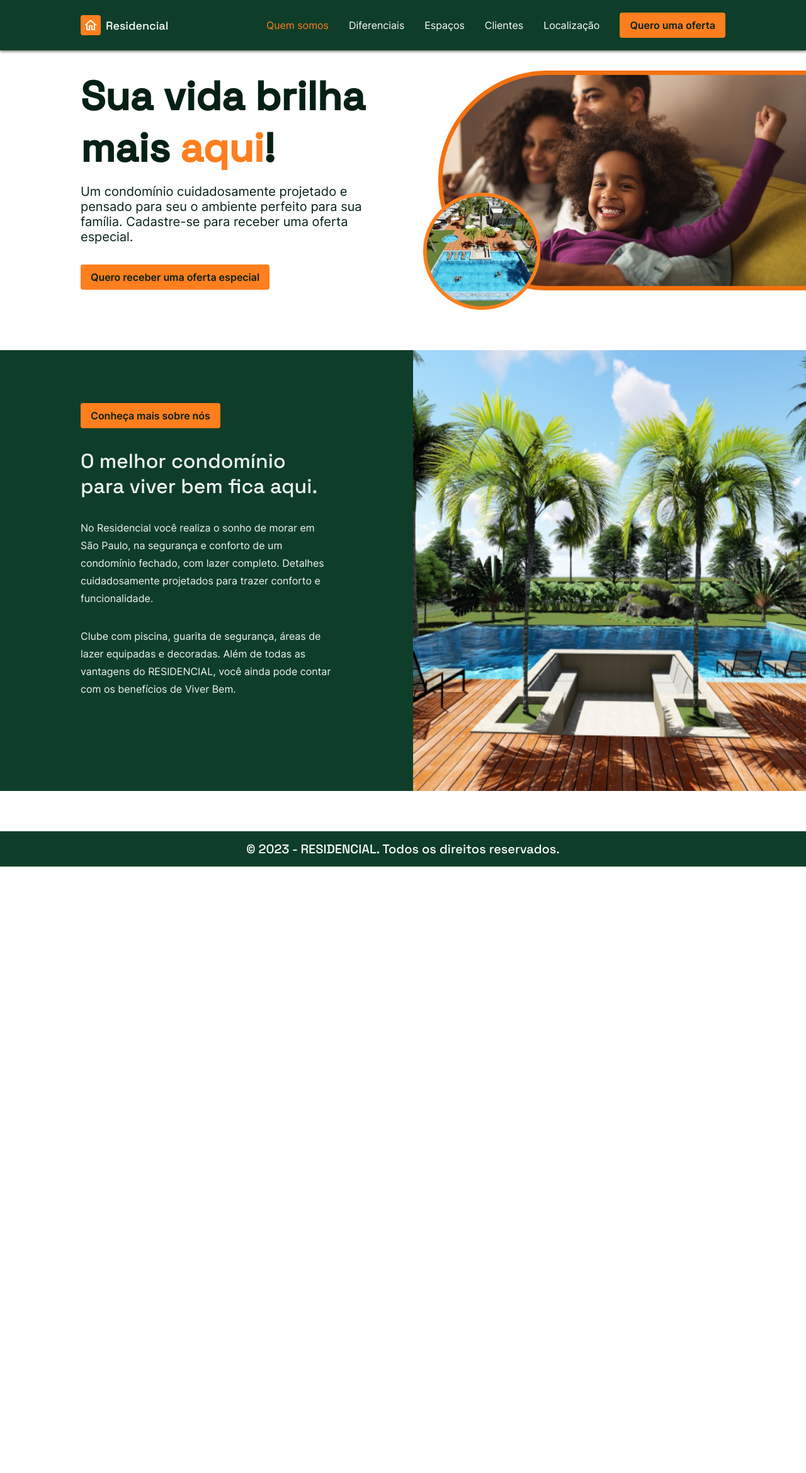
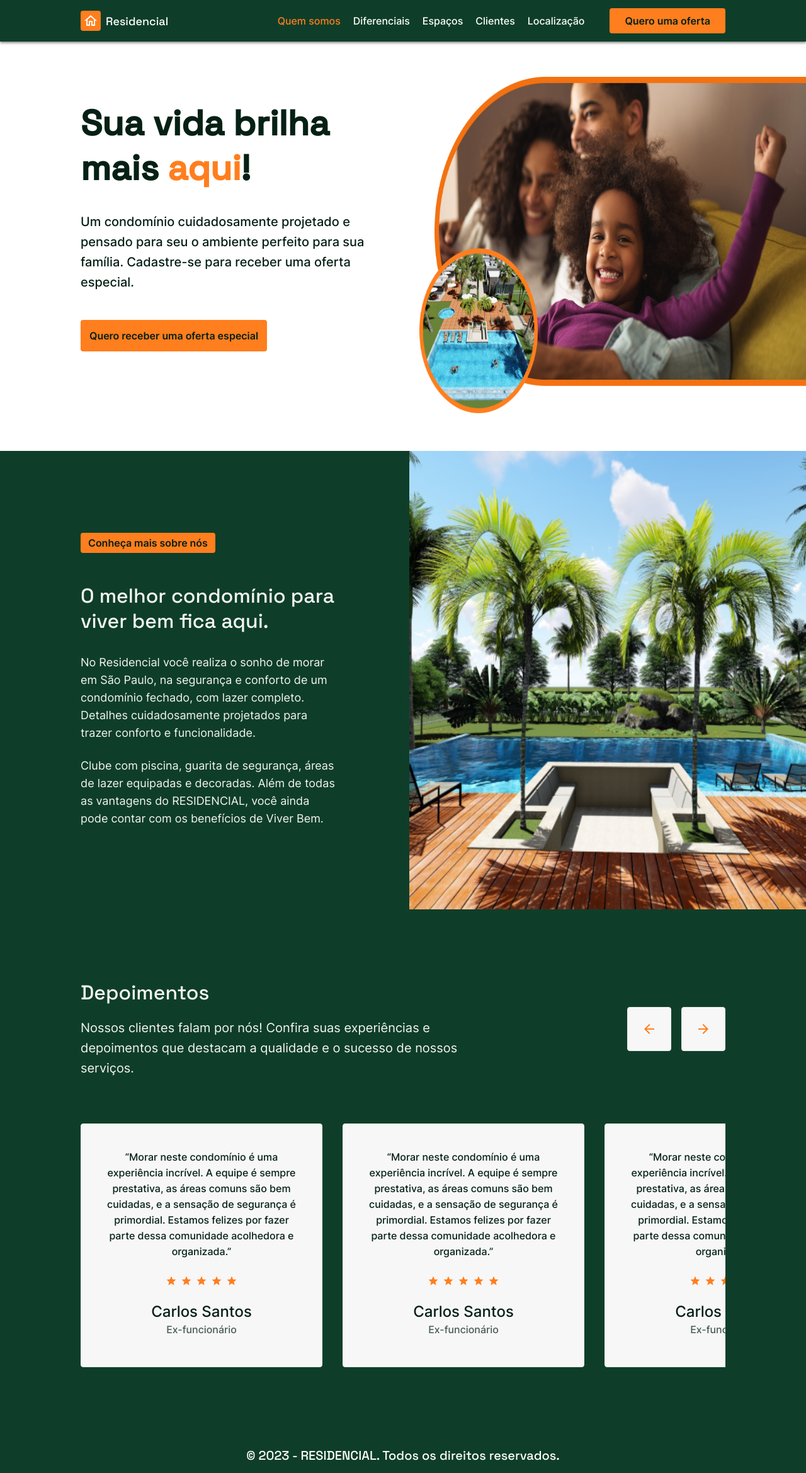
Before and after one commit to bnoa-io/angular-desafio-15-codelandia, an Angular app: page / in a window 1280 px wide. Shown: the whole page at 63% size. Before the commit the page ends 1376 px from the top, so only its background shows below. Built offline with nearby package versions, Linux system fonts and the light colour scheme.

Commit message:
feat add section testimonials and fix responsivity code css

```diff
--- a/src/app/pages/index/footer/footer.component.css
+++ b/src/app/pages/index/footer/footer.component.css
@@ -6,13 +6,11 @@ footer {
   justify-content: center;
   align-items: center;
   color: var(--white);
-  font-family: var(--font-space-grotesk);
-  margin-top: 2rem;
+  font: 1.4rem var(--font-space-grotesk);
 }
 
 @media screen and (min-width: 1200px) {
   footer {
-    font-size: 1.25rem;
-    margin-top: 4rem;
+    font-size: 2rem;
   }
 }
--- a/src/app/pages/index/header/header.component.css
+++ b/src/app/pages/index/header/header.component.css
@@ -4,14 +4,16 @@ header {
   display: flex;
   align-items: center;
   min-height: 7dvh;
-  padding-inline: 1rem;
-  box-shadow: 0 0.125rem 0.25rem rgba(0, 0, 0, .5);
+  padding-inline: 2.4rem;
+  box-shadow: 0 0.2rem 0.4rem rgba(0, 0, 0, .5);
+  position: sticky;
+  top: 0;
 }
 
 header #brandLogo {
   display: flex;
   align-items: center;
-  gap: .5rem;
+  gap: .8rem;
   margin-right: auto;
   user-select: none;
 }
@@ -19,14 +21,15 @@ header #brandLogo {
 header #brandLogo > i {
   background: var(--orange);
   color: var(--white);
-  border-radius: 0.25rem;
-  padding: 0.25rem;
+  border-radius: var(--radius);
+  padding: 0.4rem;
 }
 
 header #brandLogo > span {
-  font: 1.125rem var(--font-space-grotesk);
+  font: 1.8rem var(--font-space-grotesk);
   color: var(--white);
-  border-radius: .25rem;
+  border-radius: var(--radius);
+  font-weight: 500;
 }
 
 .container-nav > :where(menu, #getOffer) {
@@ -36,25 +39,24 @@ header #brandLogo > span {
 menu.active {
   display: flex !important;
   flex-direction: column;
-  gap: .25rem;
+  gap: .4rem;
   position: absolute;
-  right: 1rem;
-  top: calc(100% + .5rem);
+  right: 2.4rem;
+  top: calc(100% + .8rem);
   background: var(--orange);
-  font-size: 1rem;
-  padding: .25rem;
-  border-radius: .25rem;
-  box-shadow: 0 0 0 0.25rem #ff994c, 0 0 .75rem rgba(0, 0, 0, 1);
+  padding: .4em;
+  border-radius: var(--radius);
+  box-shadow: 0 0 0 .4rem #ff994c, 0 0 .12rem rgba(0, 0, 0, 1);
 }
 
 menu.active::before {
   content: "";
   position: absolute;
-  top: -.75rem;
-  right: .5rem;
+  top: -1.2rem;
+  right: .8rem;
   width: 0;
   height: 0;
-  border: solid .5rem transparent;
+  border: solid .8rem transparent;
   border-left-color: #ff994c;
   border-top-color: #ff994c;
   rotate: 45deg;
@@ -62,24 +64,24 @@ menu.active::before {
 }
 
 menu.active > li {
-  padding: .5rem 1rem;
+  padding: .8rem 1.6rem;
   background: hsl(25.6deg 100% 65%);
-  border-radius: .25rem;
+  border-radius: var(--radius);
   color: var(--text-color-green);
   cursor: pointer;
   font-weight: 500;
 }
 
-menu.active > li:hover {
+menu.active > :where(li:hover, li.active) {
   background: var(--green);
   color: var(--orange);
 }
 
 #toggleMenu {
   background: var(--orange);
-  border-radius: .25rem;
+  border-radius: var(--radius);
+  width: 3.2rem;
   aspect-ratio: 1/1;
-  width: 2rem;
   display: flex;
   justify-content: center;
   align-items: center;
@@ -93,14 +95,15 @@ menu.active > li:hover {
 #getOffer{
   background-color: var(--orange);
   color: var(--text-color-green);
-  border-radius: .25rem;
-  height: 2.5rem;
+  border-radius: var(--radius);
+  height: 4rem;
 }
 
 /* tablets and small desktop */
 @media screen and (min-width: 765px) and (max-width: 1199px) {
   header {
-    padding-inline: 2rem;
+    padding-inline: 3.2rem;
+    height: 8dvh;
   }
 
   #toggleMenu {
@@ -108,15 +111,22 @@ menu.active > li:hover {
   }
 
   #getOffer {
+    height: 3.7rem;
+    padding-inline: 1.6rem;
     display: block;
+    font-size: 1.4rem;
   }
 }
 
 /* desktop */
 @media screen and (min-width: 1200px) {
   header {
-    height: 10dvh;
+    height: 8.25dvh;
     padding-inline: 10dvw;
+  }
+
+  #brandLogo > span {
+    font-size: 1.8rem !important;
   }
 
   #toggleMenu {
@@ -127,11 +137,10 @@ menu.active > li:hover {
   .container-nav > :where(menu, #getOffer) {
     display: flex;
     align-items: center;
-    font-size: 1rem;
   }
 
   .container-nav {
-    gap: 2rem;
+    gap: 4rem;
   }
 
   .container-nav > menu {
@@ -145,6 +154,8 @@ menu.active > li:hover {
     display: flex;
     justify-content: center;
     user-select: none;
+    font-weight: 500;
+    font-size: 1.6rem;
   }
 
   .container-nav > menu > li.active {
@@ -158,9 +169,9 @@ menu.active > li:hover {
   .container-nav > menu > li::after{
     content: "";
     display: block;
-    height: .125rem;
+    height: .2rem;
     width: 0;
-    bottom: -.25rem;
+    bottom: -.4rem;
     position: absolute;
     background-color: transparent;
     opacity: 0;
@@ -176,4 +187,9 @@ menu.active > li:hover {
   .container-nav > menu > li:active {
     scale: .95;
   }
+
+  #getOffer {
+    font-size: 1.6rem;
+    padding: 1.6rem 2.4rem;
+  }
 }
--- a/src/app/pages/index/header/header.component.html
+++ b/src/app/pages/index/header/header.component.html
@@ -7,7 +7,7 @@
     <button id="toggleMenu" (click)="toggleMenu($event)">
       <i>menu</i>
     </button>
-    @if (this.isVisible) {
+    @if (this.isVisibleMenu) {
       <menu [className]="menuClass">
         <li class="active" (click)="onClickMenuItem($event)">Quem somos</li>
         <li (click)="onClickMenuItem($event)">Diferenciais</li>
--- a/src/app/pages/index/header/header.component.ts
+++ b/src/app/pages/index/header/header.component.ts
@@ -9,7 +9,7 @@ import { Component, HostListener  } from '@angular/core';
 })
 export class HeaderComponent {
   menuClass:string = '';
-  isVisible:boolean = window.innerWidth < 766 || window.innerWidth > 1199;
+  isVisibleMenu:boolean = window.innerWidth < 766 || window.innerWidth > 1199;
 
   @HostListener('window:resize', ['$event'])
   onResize(event: Event): void {
@@ -17,7 +17,7 @@ export class HeaderComponent {
   }
 
   private updateVisibility(): void {
-    this.isVisible = window.innerWidth < 766 || window.innerWidth > 1199;
+    this.isVisibleMenu = window.innerWidth < 766 || window.innerWidth > 1199;
     this.menuClass = window.innerWidth > 1199 ? '' : this.menuClass;
   }
 
--- a/src/app/pages/index/index.component.ts
+++ b/src/app/pages/index/index.component.ts
@@ -1,11 +1,16 @@
 import { Component } from '@angular/core';
 import { WeAreComponent } from './sections/we-are/we-are.component';
+import { TestimonialsComponent } from './sections/testimonials/testimonials.component';
 
 @Component({
   selector: 'app-sections',
   standalone: true,
-  imports: [WeAreComponent],
-  template: `<app-we-are/>`,
+  imports: [
+    WeAreComponent,
+    TestimonialsComponent
+  ],
+  template: `<app-we-are></app-we-are>
+    <app-testimonials></app-testimonials>`,
   styles: ''
 })
 export class PageIndexComponent {
--- /dev/null
+++ b/src/app/pages/index/sections/testimonials/testimonials.component.css
@@ -0,0 +1,194 @@
+#sectionTestimonials {
+  display: flex;
+  flex-direction: column;
+  gap: 6.4rem;
+  padding: 8rem 2.4rem;
+  background-color: var(--green);
+}
+
+.container-introduction {
+  display: flex;
+  flex-direction: column;
+  gap: 2rem;
+  color: var(--text-color-light);
+}
+
+.container-introduction > h2 {
+  font-size: 3.2rem;
+}
+
+.container-introduction > p {
+  font-size: 1.6rem;
+  line-height: 2.5rem;
+}
+
+.container-buttons {
+  display: none;
+}
+
+.container-testimonials {
+  display: flex;
+  flex-direction: column;
+  align-items: center;
+  gap: 3.2rem
+}
+
+.container-testimonials > article {
+  width: 32.7rem;
+  height: 33.4rem;
+  padding: 4rem 3rem;
+  border-radius: var(--radius);
+  background-color: var(--content-background-light);
+  border: solid .1rem var(--border-color);
+  display: flex;
+  flex-direction: column;
+  gap: 2rem;
+}
+
+.container-testimonials > article > p {
+  text-align: center;
+  color: var(--text-color-green);
+  font-size: 1.4rem;
+  line-height: 2.1rem;
+  font-weight: 500;
+}
+
+.container-testimonials > article > .rating {
+  display: flex;
+  justify-content: center;
+  gap: .6rem;
+}
+
+.container-testimonials > article > .rating > span {
+  font: 1.6rem var(--font-icon);
+  color: var(--orange);
+}
+
+.container-testimonials > article > .author {
+  display: flex;
+  flex-direction: column;
+  align-items: center;
+  gap: .4rem;
+}
+
+.container-testimonials > article > .author > b {
+  color: var(--text-color-green);
+  font-size: 2rem;
+  font-weight: 500;
+}
+
+.container-testimonials > article > .author > span {
+  font-size: 1.4rem;
+  font-weight: 500;
+  color: #052014B8;
+}
+
+/* tablets and small desktop */
+@media screen and (min-width: 765px) and (max-width: 1199px) {
+  #sectionTestimonials {
+    padding: 8rem 0;
+    gap: 7.2rem;
+  }
+
+  .container-introduction {
+    padding-inline: 3.2rem;
+    width: 75%;
+    gap: 2rem;
+  }
+
+  .container-introduction > h2 {
+    font-size: 4rem;
+  }
+
+  .container-introduction > p {
+    line-height: 2.5rem;
+    font-weight: 500;
+  }
+
+  .container-testimonials {
+    flex-direction: row;
+    overflow: hidden;
+  }
+
+  .container-testimonials > article {
+    min-width: 38.4rem;
+    height: 31.3;
+  }
+
+  .container-testimonials > article:first-child {
+    margin-left: 3.2rem;
+  }
+
+  .container-testimonials > article:last-child {
+    margin-left: 3.2rem;
+  }
+}
+
+/* desktop */
+@media screen and (min-width: 1200px) {
+  #sectionTestimonials {
+    flex-direction: row;
+    justify-content: space-between;
+    flex-wrap: wrap;
+    padding: 11.2rem 10dvw;
+    gap: 7.2rem;
+  }
+
+  .container-introduction {
+    max-width: 60%;
+    gap: 2rem;
+  }
+
+  .container-introduction > p {
+    font-size: 2rem;
+    line-height: 3.2rem;
+  }
+
+  .container-buttons {
+    display: flex;
+    align-items: center;
+    gap: 1.6rem;
+    padding: 3.8rem 0;
+  }
+
+  .container-buttons > button {
+    width: 7rem;
+    height: 7rem;
+    border-radius: var(--radius);
+    border: solid .1rem var(--border-color);
+    color: var(--orange);
+    font: 2.4rem var(--font-icon);
+    background-color: var(--content-background-light);
+  }
+
+  .container-testimonials {
+    width: 100%;
+    flex-direction: row;
+    overflow: hidden;
+  }
+
+  .container-testimonials > article {
+    min-width: 38.4rem;
+    height: 38.7rem;
+    padding: 4rem 3rem;
+    gap: 2.5rem;
+  }
+
+  .container-testimonials > article > p {
+    font-size: 1.6rem;
+    line-height: 2.5rem;
+  }
+
+  .container-testimonials .rating > span {
+    font-size: 1.8rem !important;
+  }
+
+  .container-testimonials > article > .author > b {
+    font-size: 2.4rem;
+  }
+
+  .container-testimonials > article > .author > span {
+    font-size: 1.6rem;
+  }
+
+}
--- /dev/null
+++ b/src/app/pages/index/sections/testimonials/testimonials.component.html
@@ -0,0 +1,69 @@
+<section id="sectionTestimonials">
+  <div class="container-introduction">
+    <h2>Depoimentos</h2>
+    <p>
+      Nossos clientes falam por nós! Confira suas experiências e depoimentos
+      que destacam a qualidade e o sucesso de nossos serviços.
+    </p>
+  </div>
+  <div class="container-buttons">
+    <button>arrow_back</button>
+    <button>arrow_forward</button>
+  </div>
+  <div class="container-testimonials">
+    <article>
+      <p>
+        “Morar neste condomínio é uma experiência incrível.
+        A equipe é sempre prestativa, as áreas comuns são bem cuidadas, e a sensação de segurança é primordial.
+        Estamos felizes por fazer parte dessa comunidade acolhedora e organizada.”
+      </p>
+      <div class="rating">
+        <span>star</span>
+        <span>star</span>
+        <span>star</span>
+        <span>star</span>
+        <span>star</span>
+      </div>
+      <div class="author">
+        <b>Carlos Santos</b>
+        <span>Ex-funcionário</span>
+      </div>
+    </article>
+    <article>
+      <p>
+        “Morar neste condomínio é uma experiência incrível.
+        A equipe é sempre prestativa, as áreas comuns são bem cuidadas, e a sensação de segurança é primordial.
+        Estamos felizes por fazer parte dessa comunidade acolhedora e organizada.”
+      </p>
+      <div class="rating">
+        <span>star</span>
+        <span>star</span>
+        <span>star</span>
+        <span>star</span>
+        <span>star</span>
+      </div>
+      <div class="author">
+        <b>Carlos Santos</b>
+        <span>Ex-funcionário</span>
+      </div>
+    </article>
+    <article>
+      <p>
+        “Morar neste condomínio é uma experiência incrível.
+        A equipe é sempre prestativa, as áreas comuns são bem cuidadas, e a sensação de segurança é primordial.
+        Estamos felizes por fazer parte dessa comunidade acolhedora e organizada.”
+      </p>
+      <div class="rating">
+        <span>star</span>
+        <span>star</span>
+        <span>star</span>
+        <span>star</span>
+        <span>star</span>
+      </div>
+      <div class="author">
+        <b>Carlos Santos</b>
+        <span>Ex-funcionário</span>
+      </div>
+    </article>
+  </div>
+</section>
--- a/src/app/pages/index/sections/we-are/we-are.component.css
+++ b/src/app/pages/index/sections/we-are/we-are.component.css
@@ -1,7 +1,7 @@
 #sectionWeAre {
   display: grid;
   grid-template-columns: 1fr;
-  padding-top: 2rem;
+  padding-top: 6.4rem;
   gap: 2rem;
 }
 
@@ -10,18 +10,18 @@
 }
 
 #sectionWeAre > figure > img {
-  padding-left: 1rem;
+  padding-left: 1.6rem;
   width: 100%;
-  max-height: 18.75rem;
+  max-height: 26rem;
 }
 
 #sectionWeAre > div {
-  padding: 0 1rem 4rem;
+  padding: 0 2.4rem 6.4rem;
 }
 
 #sectionWeAre > div > h1 {
   color: var(--text-color-green);
-  font-size: 2.25rem;
+  font-size: 3.6rem;
   font-weight: 600;
   margin-bottom: 1rem;
 }
@@ -32,38 +32,40 @@
 
 #sectionWeAre > div > p {
   color: var(--text-color-green);
-  font-size: 1rem;
-  margin-bottom: 1rem;
+  margin-bottom: 2.4rem;
 }
 
 #sectionWeAre > div > button {
-  height: 2.5rem;
+  height: 4rem;
+  font-size: 1.4rem;
+  padding-inline: 1.4rem;
 }
 
 #sectionWeAreMore {
   background-color: var(--green);
-  padding: 4rem 1rem;
+  padding: 6.4rem 2.4rem;
 }
 
 #sectionWeAreMore > div {
   display: flex;
   flex-direction: column;
-  gap: 2rem;
+  gap: 2.4rem;
 }
 
 #sectionWeAreMore > div > .primary-button {
   width: fit-content;
-  height: 2.5rem;
-  font-size: 1rem;
+  height: 3.2rem;
+  font-size: 1.4rem;
+  padding-inline: 1.2rem;
 }
 
 #sectionWeAreMore > div > h2 {
-  font-size: 2rem;
-  font-weight: 500;
+  font-size: 3.2rem;
+  margin-bottom: .8rem;
 }
 
 #sectionWeAreMore > div > p {
-  font-size: 1rem;
+  line-height: 2.5rem;
 }
 
 #sectionWeAreMore > div > p:last-of-type {
@@ -76,7 +78,7 @@
 
 #sectionWeAreMore > figure > img {
   width: 100%;
-  max-height: 300px;
+  max-height: 30rem;
 }
 
 /* tablets and small desktop */
@@ -86,37 +88,59 @@
   }
 
   :is(#sectionWeAre, #sectionWeAreMore) > div {
-    padding-inline: 2rem;
+    padding-inline: 3.2rem;
   }
 
   #sectionWeAre > div > h1 {
-    font-size: 3rem;
+    font-size: 4.8rem;
   }
 
   #sectionWeAre > div > p {
-    font-size: 1.25rem;
-    max-width: 75%;
+    font-size: 2rem;
+    line-height: 3rem;
+    max-width: 80%;
+    font-weight: 500;
   }
 
   #sectionWeAre > div > button {
-    font-size: 1rem;
+    font-size: 1.4rem;
+    padding-inline: 1.4rem;
   }
 
   #sectionWeAre > figure {
     order: 1;
+    margin-bottom: 8rem;
   }
 
   #sectionWeAre > figure > img{
-    max-height: 28.125rem;
-    padding-left: 2rem;
+    max-height: 42.9rem;
+    padding-left: 3.2rem;
   }
 
   #sectionWeAreMore {
-    padding: 7.5rem 0;
+    padding: 9.6rem 0;
+  }
+
+  #sectionWeAreMore > div > button {
+    height: 3.8rem;
+    padding-inline: 1.6rem;
+  }
+
+  #sectionWeAreMore > div > h2 {
+    font-size: 4rem;
+    margin-bottom: .8rem;
+  }
+
+  #sectionWeAreMore > div > p {
+    line-height: 2.5rem;
+  }
+
+  #sectionWeAreMore > div > p:last-of-type {
+    margin-bottom: 6.4rem;
   }
 
   #sectionWeAreMore > figure > img {
-    max-height: 400px;
+    max-height: 40rem;
   }
 }
 
@@ -128,28 +152,36 @@
   }
 
   #sectionWeAre {
-    padding: 2rem 0;
+    padding: 5.6rem 0;
   }
 
   #sectionWeAre > div {
     display: flex;
     flex-direction: column;
+    gap: 2.4rem;
     justify-content: center;
     padding-left: 10dvw;
   }
 
   #sectionWeAre > div > h1 {
-    font-size: 4rem;
+    font-size: 5.6rem;
   }
 
   #sectionWeAre > div > p {
-    font-size: 1.25rem;
+    padding-right: 2rem;
+    font-size: 2rem;
+    line-height: 3.2rem;
     margin-bottom: 2rem;
+    font-weight: 500;
   }
 
   #sectionWeAre .primary-button {
+    height: 5rem !important;
+    padding-inline: 2.4rem;
     width: fit-content;
-    font-size: 1rem;
+    font-size: 1.6rem !important;
+    display: flex;
+    align-items: center;
   }
 
   #sectionWeAre > figure {
@@ -157,7 +189,7 @@
   }
 
   #sectionWeAre > figure > img {
-    max-height: 34.375rem;
+    min-height: 53.4rem;
   }
 
   #sectionWeAreMore {
@@ -168,13 +200,22 @@
   }
 
   #sectionWeAreMore > div {
-    padding-left: 10dvw;
-    padding-right: 15%;
-    justify-content: center;
+    padding: 13rem 15% 13rem 10dvw;
+  }
+
+  #sectionWeAreMore > div > button {
+    height: 3.5rem;
+    font-size: 1.6rem !important;
+    margin-bottom: 2.4rem;
   }
 
   #sectionWeAreMore > div > p {
-    line-height:  1.75rem;
+    font-size: 1.8rem;
+    line-height:  2.8rem;
+  }
+
+  #sectionWeAreMore > div > p:last-of-type {
+    margin-bottom: 0;
   }
 
   #sectionWeAreMore > figure > img {
--- a/src/index.html
+++ b/src/index.html
@@ -2,7 +2,7 @@
 <html lang="en">
 <head>
   <meta charset="utf-8">
-  <title>AngularDesafioCodelandia15</title>
+  <title>Residencial</title>
   <base href="/">
   <meta name="viewport" content="width=device-width, initial-scale=1">
   <link rel="icon" type="image/x-icon" href="favicon.ico">
--- a/src/styles.css
+++ b/src/styles.css
@@ -42,15 +42,19 @@
   --text-color-light: #F5F5F5;
   --border-color: #EAEAEA;
   --content-background-light: #F7F7F7;
+  --radius: .4rem;
   /* fonts */
   --font-inter: 'Inter';
   --font-space-grotesk: 'Space Grotesk';
   --font-icon: 'Material Icons';
 }
 
+html {
+  font-size: 10px;
+}
 
 body {
-  font-family: var(--font-inter);
+  font: 1.6rem var(--font-inter);
 }
 
 i {
@@ -75,7 +79,7 @@ button {
   background-color: var(--orange);
   color: var(--text-color-green);
   padding-inline: 1rem;
-  border-radius: .25rem;
+  border-radius: var(--radius);
   font-family: var(--font-inter);
   font-weight: 600;
 }
@@ -93,23 +97,18 @@ h1, h2, h3, h4, h5 {
   font-family: var(--font-space-grotesk);
 }
 
-/* mobile */
-@media screen and (max-width: 765px) {
-  body {
-    font-size: 10px;
-  }
+h2 {
+  font-weight: 500;
+  font-size: 4rem;
 }
 
 /* tablets and small desktop */
 @media screen and (min-width: 765px) and (max-width: 1199px) {
-  body {
-    font-size: 12px;
-  }
 }
 
 /* desktop */
 @media screen and (min-width: 1200px) {
-  body {
-    font-size: 16px;
+  h2 {
+    font-size: 4.8rem;
   }
 }
```
Also changed, not shown: src/app/pages/index/sections/testimonials/testimonials.component.ts (added, +15 -0 lines).
